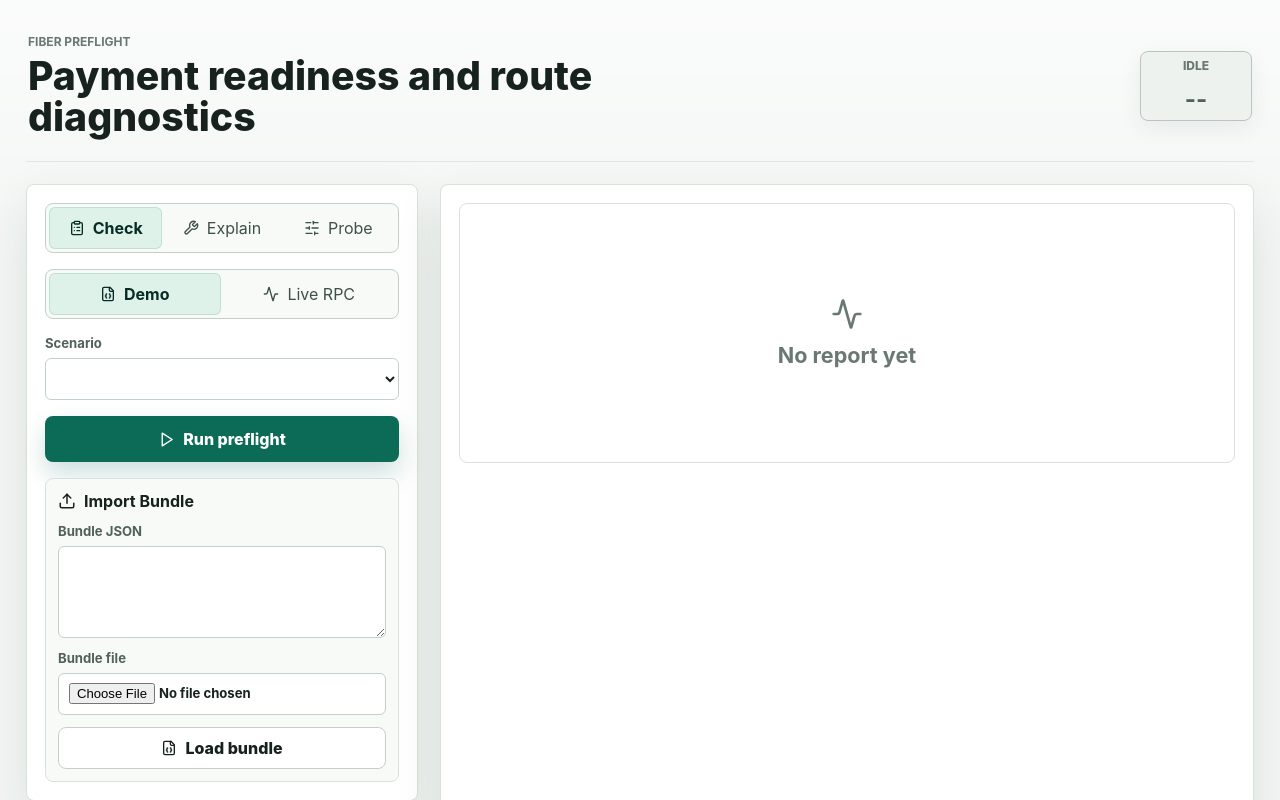
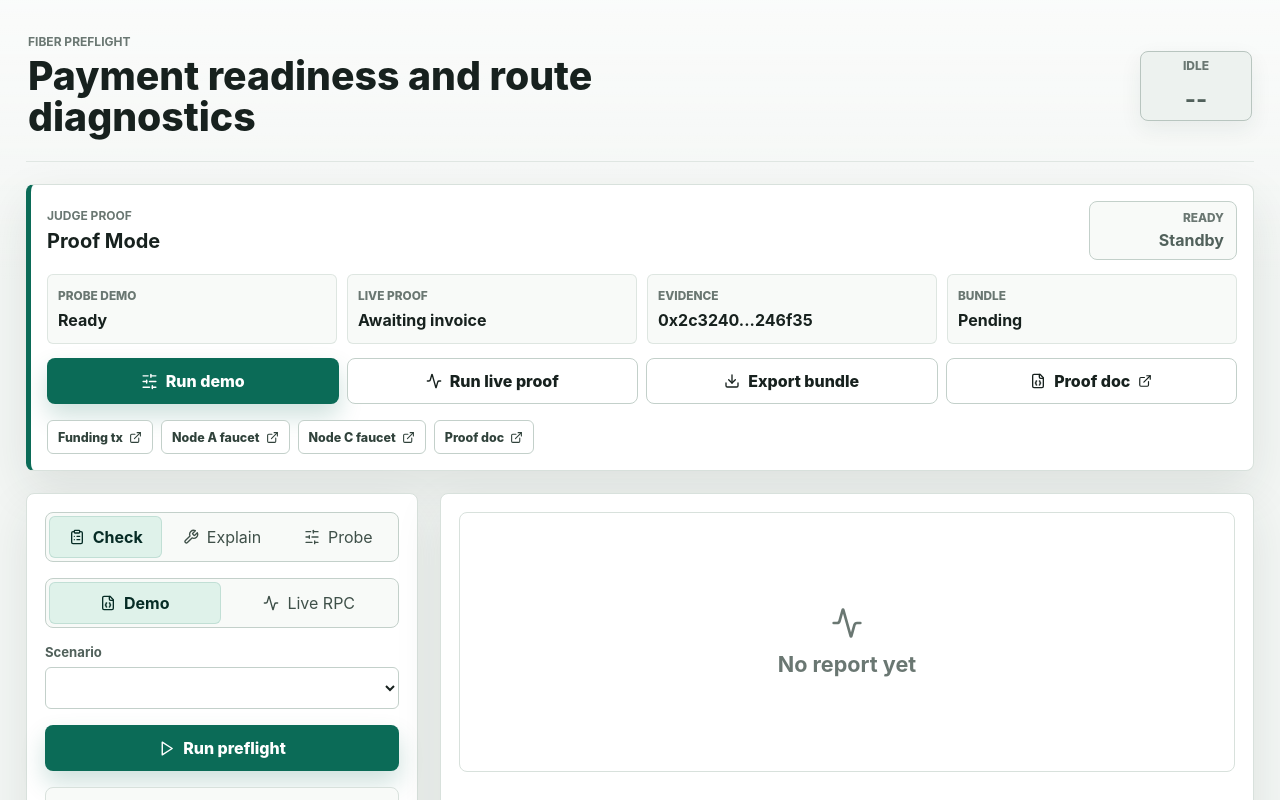
Before and after one commit to zuhdev/fiber-preflight, a React (Vite) app in the folder apps/web/: page / in a window 1280 px wide. Shown: the top 800 px of the page. Built offline with nearby package versions, Linux system fonts and the light colour scheme.

Commit message:
Add judge proof mode

```diff
--- a/apps/web/src/App.tsx
+++ b/apps/web/src/App.tsx
@@ -95,6 +95,9 @@ const TESTNET_PROOF = {
   proofDocUrl: "https://github.com/zuhdev/fiber-preflight/blob/main/docs/testnet-proof.md"
 };
 
+const JUDGE_SCENARIO_NAME = "MPP needed";
+const PUDGE_TX_BASE_URL = "https://pudge.explorer.nervos.org/transaction";
+
 export function App() {
   const [mode, setMode] = useState<Mode>("check");
   const [source, setSource] = useState<Source>("demo");
@@ -132,6 +135,9 @@ export function App() {
   const activeVerdict = probeReport?.verdict ?? report?.verdict ?? importedBundle?.verdict;
   const activeScore = probeReport?.score ?? report?.score ?? importedBundle?.score;
   const activeVerdictClass = isPaymentVerdict(activeVerdict) ? activeVerdict : "unknown";
+  const activeExportReport = probeReport ?? report;
+  const judgeDemoReady = probeReport?.best?.status === "pass" && Boolean(probeReport.best.route);
+  const liveProofReady = isLiveProofVerified(liveTest);
 
   async function run(selectedMode: Mode = mode) {
     setBusy(true);
@@ -223,6 +229,59 @@ export function App() {
     await run(story.mode);
   }
 
+  async function runJudgeDemo() {
+    const judgeScenario = demoScenarios.find((item) => item.name === JUDGE_SCENARIO_NAME) ?? demoScenarios[0];
+    if (!judgeScenario) return;
+
+    setBusy(true);
+    setError(undefined);
+    setImportedBundle(undefined);
+    setLiveTest(undefined);
+    setSource("demo");
+    setMode("probe");
+    setScenarioName(judgeScenario.name);
+
+    try {
+      const nextProbeReport = await probeRouteOptions(new FixtureRpc(judgeScenario), {
+        invoice: stringFromScenario(judgeScenario.input?.invoice),
+        amount: amount.trim() || stringFromScenario(judgeScenario.input?.amount),
+        feeRates: splitCsv(feeRates),
+        partOptions: splitCsv(partOptions)
+      });
+      setProbeReport(nextProbeReport);
+      setReport(undefined);
+      rememberReport(nextProbeReport, "probe", {
+        source: "demo",
+        scenarioName: judgeScenario.name,
+        rpcUrl
+      });
+    } catch (err) {
+      setProbeReport(undefined);
+      setError(err instanceof Error ? err.message : String(err));
+    } finally {
+      setBusy(false);
+    }
+  }
+
+  async function runJudgeLiveProof() {
+    setSource("live");
+    setMode("check");
+    if (!invoice.trim()) {
+      setError("Live proof needs a fresh Fiber invoice.");
+      return;
+    }
+    await runLiveTest();
+  }
+
+  function exportActiveBundle(): void {
+    if (!activeExportReport) {
+      setError("Run a demo or live proof before exporting a bundle.");
+      return;
+    }
+    setError(undefined);
+    downloadSupportBundle(activeExportReport);
+  }
+
   function showPreflightReport(nextReport: PreflightReport, selectedMode: Mode): void {
     setReport(nextReport);
     setProbeReport(undefined);
@@ -235,12 +294,16 @@ export function App() {
     rememberReport(nextReport, selectedMode);
   }
 
-  function rememberReport(nextReport: ReportHistoryReport, selectedMode: Mode): void {
+  function rememberReport(
+    nextReport: ReportHistoryReport,
+    selectedMode: Mode,
+    context?: { source?: Source; scenarioName?: string; rpcUrl?: string }
+  ): void {
     const item = createReportHistoryItem(nextReport, {
       mode: selectedMode,
-      source,
-      scenarioName,
-      rpcUrl
+      source: context?.source ?? source,
+      scenarioName: context?.scenarioName ?? scenarioName,
+      rpcUrl: context?.rpcUrl ?? rpcUrl
     });
     setHistory((current) => {
       const next = upsertReportHistory(current, item);
@@ -498,6 +561,17 @@ export function App() {
           <strong>{activeScore !== undefined ? `${activeScore}/100` : "--"}</strong>
         </div>
       </section>
+
+      <JudgeProofPanel
+        demoReady={judgeDemoReady}
+        liveReady={liveProofReady}
+        bundleReady={Boolean(activeExportReport)}
+        demoBusy={busy}
+        liveBusy={liveTestBusy}
+        onRunDemo={() => void runJudgeDemo()}
+        onRunLive={() => void runJudgeLiveProof()}
+        onExportBundle={exportActiveBundle}
+      />
 
       <section className="workbench">
         <div className="controls">
@@ -695,6 +769,96 @@ export function App() {
   );
 }
 
+function JudgeProofPanel({
+  demoReady,
+  liveReady,
+  bundleReady,
+  demoBusy,
+  liveBusy,
+  onRunDemo,
+  onRunLive,
+  onExportBundle
+}: {
+  demoReady: boolean;
+  liveReady: boolean;
+  bundleReady: boolean;
+  demoBusy: boolean;
+  liveBusy: boolean;
+  onRunDemo: () => void;
+  onRunLive: () => void;
+  onExportBundle: () => void;
+}) {
+  const proofLinks = [
+    { label: "Funding tx", href: pudgeTransactionUrl(TESTNET_PROOF.fundingTx) },
+    { label: "Node A faucet", href: pudgeTransactionUrl(TESTNET_PROOF.nodeAFaucetTx) },
+    { label: "Node C faucet", href: pudgeTransactionUrl(TESTNET_PROOF.nodeCFaucetTx) },
+    { label: "Proof doc", href: TESTNET_PROOF.proofDocUrl }
+  ];
+
+  return (
+    <section className="judge-proof-panel">
+      <div className="judge-proof-head">
+        <div>
+          <p className="eyebrow">Judge Proof</p>
+          <h2>Proof Mode</h2>
+        </div>
+        <div className={`judge-proof-state ${liveReady ? "pass" : demoReady ? "warn" : "idle"}`}>
+          <span>{liveReady ? "live verified" : demoReady ? "demo verified" : "ready"}</span>
+          <strong>{liveReady ? "Testnet" : demoReady ? "Probe" : "Standby"}</strong>
+        </div>
+      </div>
+
+      <div className="judge-proof-grid">
+        <div>
+          <span>Probe demo</span>
+          <strong>{demoReady ? "Route found" : "Ready"}</strong>
+        </div>
+        <div>
+          <span>Live proof</span>
+          <strong>{liveReady ? "Verified" : "Awaiting invoice"}</strong>
+        </div>
+        <div>
+          <span>Evidence</span>
+          <strong>{compactHash(TESTNET_PROOF.fundingTx)}</strong>
+        </div>
+        <div>
+          <span>Bundle</span>
+          <strong>{bundleReady ? "Available" : "Pending"}</strong>
+        </div>
+      </div>
+
+      <div className="judge-proof-actions">
+        <button className="primary" onClick={onRunDemo} disabled={demoBusy}>
+          {demoBusy ? <RefreshCw className="spin" size={17} /> : <SlidersHorizontal size={17} />}
+          Run demo
+        </button>
+        <button className="secondary" onClick={onRunLive} disabled={liveBusy}>
+          {liveBusy ? <RefreshCw className="spin" size={16} /> : <Activity size={16} />}
+          Run live proof
+        </button>
+        <button className="secondary" onClick={onExportBundle}>
+          <Download size={16} />
+          Export bundle
+        </button>
+        <a className="proof-link" href={TESTNET_PROOF.proofDocUrl} target="_blank" rel="noreferrer">
+          <FileJson size={16} />
+          Proof doc
+          <ExternalLink size={14} />
+        </a>
+      </div>
+
+      <div className="judge-evidence-links">
+        {proofLinks.map((item) => (
+          <a href={item.href} key={item.label} target="_blank" rel="noreferrer">
+            {item.label}
+            <ExternalLink size={13} />
+          </a>
+        ))}
+      </div>
+    </section>
+  );
+}
+
 function SupportBundleImportPanel({
   value,
   hasBundle,
@@ -933,11 +1097,11 @@ function LiveTestnetProof({ run }: { run: LiveTestRun }) {
       : "Invoice proof not run";
 
   const details = [
-    { label: "Funding tx", value: fundingTx },
+    { label: "Funding tx", value: fundingTx, href: pudgeTransactionUrl(fundingTx) },
     { label: "Channel ID", value: readyChannel?.channelId ?? compactHash(TESTNET_PROOF.channelId) },
     { label: "Channel outpoint", value: fundingOutpoint },
-    { label: "Node A faucet", value: TESTNET_PROOF.nodeAFaucetTx },
-    { label: "Node C faucet", value: TESTNET_PROOF.nodeCFaucetTx }
+    { label: "Node A faucet", value: TESTNET_PROOF.nodeAFaucetTx, href: pudgeTransactionUrl(TESTNET_PROOF.nodeAFaucetTx) },
+    { label: "Node C faucet", value: TESTNET_PROOF.nodeCFaucetTx, href: pudgeTransactionUrl(TESTNET_PROOF.nodeCFaucetTx) }
   ];
 
   return (
@@ -979,7 +1143,14 @@ function LiveTestnetProof({ run }: { run: LiveTestRun }) {
         {details.map((item) => (
           <div className="proof-detail" key={item.label}>
             <span>{item.label}</span>
-            <code>{item.value}</code>
+            {item.href ? (
+              <a href={item.href} target="_blank" rel="noreferrer">
+                <code>{item.value}</code>
+                <ExternalLink size={13} />
+              </a>
+            ) : (
+              <code>{item.value}</code>
+            )}
             <button
               className="icon-button proof-copy"
               onClick={() => copyTextToClipboard(item.value)}
@@ -1532,6 +1703,17 @@ function transactionHashFromOutpoint(value: string | undefined): string | undefi
   return match?.[0];
 }
 
+function pudgeTransactionUrl(txHash: string): string {
+  return `${PUDGE_TX_BASE_URL}/${txHash}`;
+}
+
+function isLiveProofVerified(run: LiveTestRun | undefined): boolean {
+  const readyChannel = run?.channels?.channels.some(
+    (channel) => channel.enabled && channel.state === "ChannelReady"
+  );
+  return Boolean(readyChannel && run?.probe?.verdict === "payable");
+}
+
 function isPaymentVerdict(value: unknown): value is PreflightReport["verdict"] {
   return value === "payable" || value === "risky" || value === "blocked" || value === "unknown";
 }
--- a/apps/web/src/styles.css
+++ b/apps/web/src/styles.css
@@ -169,6 +169,123 @@ code {
   align-items: start;
 }
 
+.judge-proof-panel {
+  display: grid;
+  gap: 14px;
+  margin: 0 0 22px;
+  padding: 16px;
+  border: 1px solid var(--line);
+  border-left: 5px solid var(--primary);
+  border-radius: var(--radius);
+  background: var(--surface);
+  box-shadow: var(--shadow-panel);
+}
+
+.judge-proof-head {
+  display: flex;
+  align-items: center;
+  justify-content: space-between;
+  gap: 16px;
+}
+
+.judge-proof-head h2 {
+  margin-top: 2px;
+  font-size: 1.25rem;
+}
+
+.judge-proof-state {
+  min-width: 148px;
+  min-height: 56px;
+  display: grid;
+  align-content: center;
+  justify-items: end;
+  gap: 5px;
+  padding: 9px 12px;
+  border: 1px solid var(--line-strong);
+  border-radius: var(--radius);
+  color: var(--ink-muted);
+  background: var(--surface-soft);
+}
+
+.judge-proof-state.pass {
+  border-color: #8fc9aa;
+  color: var(--primary);
+  background: var(--primary-soft);
+}
+
+.judge-proof-state.warn {
+  border-color: #e0c36d;
+  color: var(--amber);
+  background: var(--amber-soft);
+}
+
+.judge-proof-state span,
+.judge-proof-grid span {
+  color: var(--ink-soft);
+  font-size: 0.74rem;
+  font-weight: 800;
+  text-transform: uppercase;
+}
+
+.judge-proof-grid {
+  display: grid;
+  grid-template-columns: repeat(4, minmax(0, 1fr));
+  gap: 10px;
+}
+
+.judge-proof-grid div {
+  min-height: 70px;
+  display: grid;
+  align-content: center;
+  gap: 7px;
+  padding: 10px;
+  border: 1px solid rgb(216 225 220 / 78%);
+  border-radius: var(--radius-sm);
+  background: var(--surface-soft);
+}
+
+.judge-proof-grid strong {
+  overflow-wrap: anywhere;
+}
+
+.judge-proof-actions {
+  display: grid;
+  grid-template-columns: repeat(4, minmax(0, 1fr));
+  gap: 8px;
+}
+
+.judge-proof-actions .proof-link {
+  width: 100%;
+}
+
+.judge-evidence-links {
+  display: flex;
+  flex-wrap: wrap;
+  gap: 8px;
+  padding-top: 2px;
+}
+
+.judge-evidence-links a {
+  min-height: 34px;
+  display: inline-flex;
+  align-items: center;
+  gap: 6px;
+  padding: 0 10px;
+  border: 1px solid var(--line-strong);
+  border-radius: var(--radius-sm);
+  color: #30423b;
+  background: #ffffff;
+  font-size: 0.78rem;
+  font-weight: 800;
+  text-decoration: none;
+}
+
+.judge-evidence-links a:hover {
+  border-color: #aebfb7;
+  background: var(--surface-soft);
+  transform: translateY(-1px);
+}
+
 .controls,
 .report {
   background: var(--surface);
@@ -1114,6 +1231,19 @@ textarea {
   overflow-wrap: anywhere;
 }
 
+.proof-detail a {
+  min-width: 0;
+  display: inline-flex;
+  align-items: center;
+  gap: 6px;
+  color: #30423b;
+  text-decoration: none;
+}
+
+.proof-detail a:hover code {
+  color: var(--primary);
+}
+
 .proof-copy {
   width: 32px;
   height: 32px;
@@ -1682,6 +1812,11 @@ textarea {
   .story-steps {
     grid-template-columns: repeat(2, minmax(140px, 1fr));
   }
+
+  .judge-proof-actions,
+  .judge-proof-grid {
+    grid-template-columns: repeat(2, minmax(0, 1fr));
+  }
 }
 
 @media (max-width: 620px) {
@@ -1703,6 +1838,7 @@ textarea {
   }
 
   .topbar,
+  .judge-proof-head,
   .summary-band {
     align-items: stretch;
     flex-direction: column;
@@ -1787,6 +1923,11 @@ textarea {
     justify-items: start;
   }
 
+  .judge-proof-state {
+    width: 100%;
+    justify-items: start;
+  }
+
   .proof-detail {
     grid-template-columns: 1fr 34px;
   }
@@ -1825,6 +1966,11 @@ textarea {
   .route-band,
   .liquidity-lens {
     padding: 12px;
+  }
+
+  .judge-proof-actions,
+  .judge-proof-grid {
+    grid-template-columns: 1fr;
   }
 }
 
```
Also changed, not shown: 1 other file (tests, documents, lock files or other folders).
